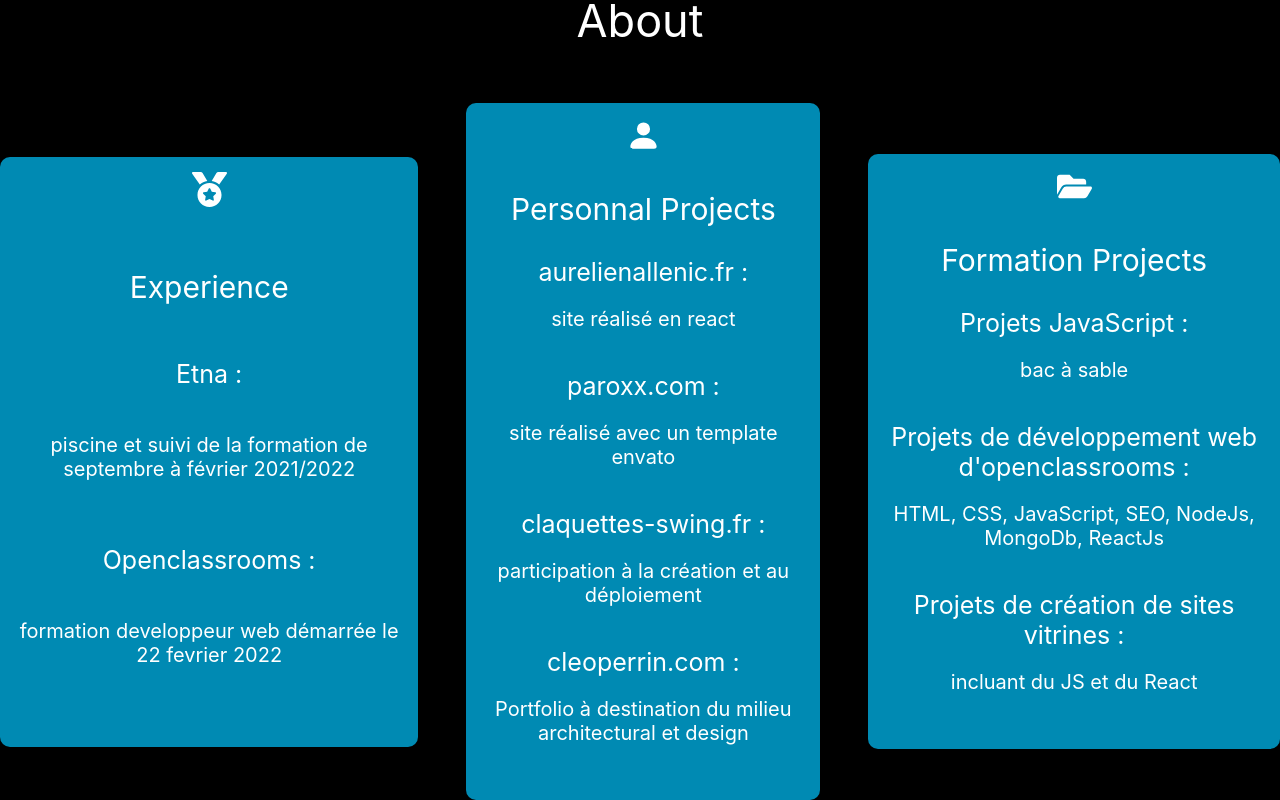
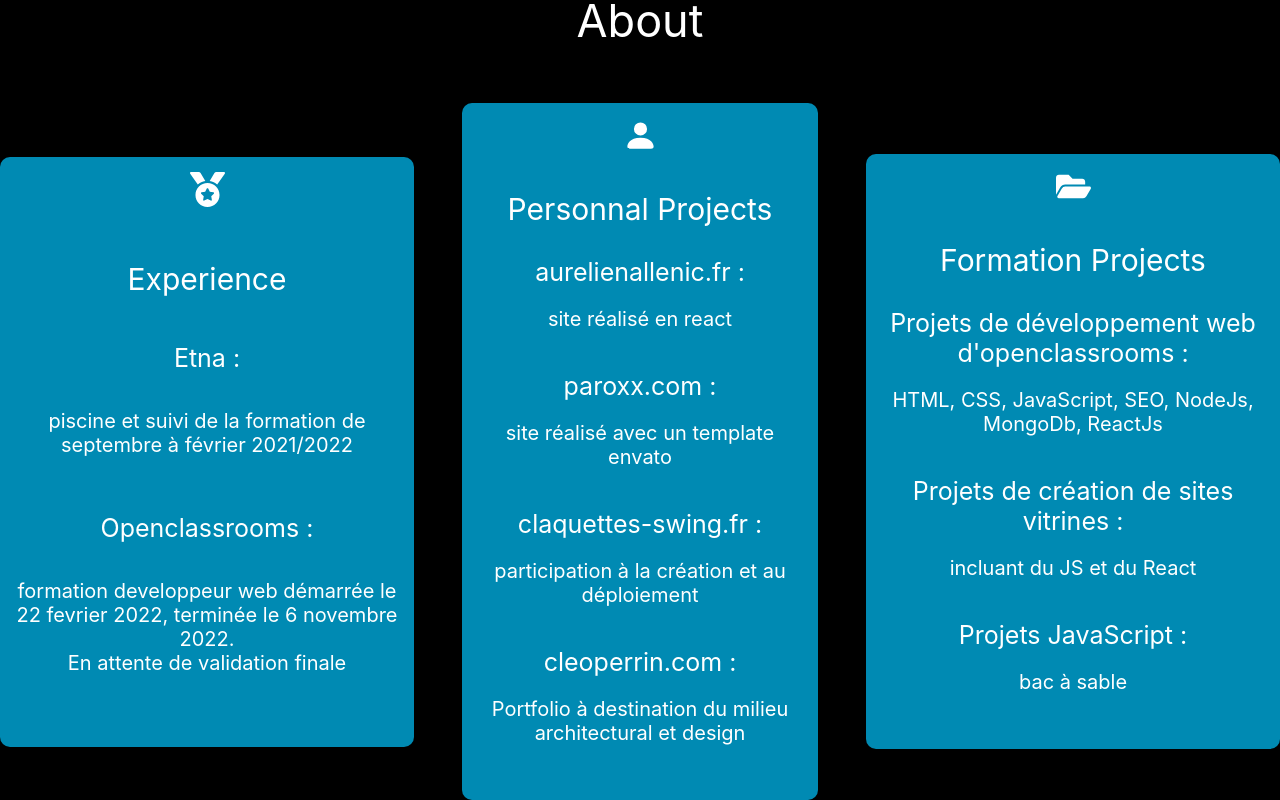
Before and after one commit to AurelienAllenic/aurelienallenic.fr-portfolio, a React (Create React App) app: page / in a window 1280 px wide. Shown: the part 952-1752 px from the top of the page. Built offline with nearby package versions, Linux system fonts and the light colour scheme.

Commit message:
(feat) added design to about section

```diff
--- a/src/components/about/About.jsx
+++ b/src/components/about/About.jsx
@@ -1,5 +1,5 @@
 import React from 'react'
-import { ContainerAbout, Cards, Card, AboutIcon, AboutTitle, AboutSecondTitle, AboutContent } from "../../style/About"
+import { ContainerAbout, Cards, Card, AboutIcon, AboutTitle, AboutSecondTitle, AboutSecondTitleLink, AboutContent } from "../../style/About"
 import { SectionTitle } from '../../style/General';
 import { FaMedal } from "react-icons/fa"
 import { BsFillPersonFill } from "react-icons/bs"
@@ -16,32 +16,32 @@ const About = () => {
                         <Card>
                             <AboutIcon><FaMedal /></AboutIcon>
                             <AboutTitle>Experience</AboutTitle>
-                            <AboutSecondTitle>Etna :</AboutSecondTitle>
+                            <AboutSecondTitleLink href='https://etna.io/' target="_blank">Etna :</AboutSecondTitleLink>
                             <AboutContent>piscine et suivi de la formation de septembre à février 2021/2022</AboutContent>
-                            <AboutSecondTitle>Openclassrooms :</AboutSecondTitle>
-                            <AboutContent>formation developpeur web démarrée le 22 fevrier 2022</AboutContent>
+                            <AboutSecondTitleLink href='https://openclassrooms.com/' target="_blank">Openclassrooms :</AboutSecondTitleLink>
+                            <AboutContent>formation developpeur web démarrée le 22 fevrier 2022, terminée le 6 novembre 2022.<br /> En attente de validation finale</AboutContent>
                         </Card>
                         <Card>
                             <AboutIcon><BsFillPersonFill /></AboutIcon>
                             <AboutTitle>Personnal Projects</AboutTitle>
-                            <AboutSecondTitle>aurelienallenic.fr :</AboutSecondTitle>
+                            <AboutSecondTitleLink href='https://aurelienallenic.fr' target="_blank">aurelienallenic.fr :</AboutSecondTitleLink>
                             <AboutContent>site réalisé en react</AboutContent>
-                            <AboutSecondTitle>paroxx.com :</AboutSecondTitle>
+                            <AboutSecondTitleLink href='https://paroxx.com' target="_blank">paroxx.com :</AboutSecondTitleLink>
                             <AboutContent>site réalisé avec un template envato</AboutContent>
-                            <AboutSecondTitle>claquettes-swing.fr :</AboutSecondTitle>
+                            <AboutSecondTitleLink href='https://claquettes-swing.fr' target="_blank">claquettes-swing.fr :</AboutSecondTitleLink>
                             <AboutContent>participation à la création et au déploiement</AboutContent>
-                            <AboutSecondTitle>cleoperrin.com :</AboutSecondTitle>
+                            <AboutSecondTitleLink href='https://cleoperrin.com' target="_blank">cleoperrin.com :</AboutSecondTitleLink>
                             <AboutContent>Portfolio à destination du milieu architectural et design</AboutContent>
                         </Card>
                         <Card>
                             <AboutIcon><FaFolderOpen /></AboutIcon>
                             <AboutTitle>Formation Projects</AboutTitle>
-                            <AboutSecondTitle>Projets JavaScript :</AboutSecondTitle>
-                            <AboutContent>bac à sable</AboutContent>
                             <AboutSecondTitle>Projets de développement web d'openclassrooms :</AboutSecondTitle>
                             <AboutContent>HTML, CSS, JavaScript, SEO, NodeJs, MongoDb, ReactJs</AboutContent>
                             <AboutSecondTitle>Projets de création de sites vitrines :</AboutSecondTitle>
                             <AboutContent>incluant du JS et du React</AboutContent>
+                            <AboutSecondTitle>Projets JavaScript :</AboutSecondTitle>
+                            <AboutContent>bac à sable</AboutContent>
                         </Card>
                     </Cards>
                 </ContainerAbout>
--- a/src/index.css
+++ b/src/index.css
@@ -20,6 +20,3 @@ ul{
 .img-home{
   width: 100%;
 }
-.img-home2{
-
-}
--- a/src/style/About.js
+++ b/src/style/About.js
@@ -27,12 +27,14 @@ color: white;
 height: auto;
 min-height: 70vh;
 width: auto;
+max-width: 30%;
 padding: 15px;
 border-radius: 10px 10px 10px 10px;
 &:hover{
-    color: ${colors.primary};
-    background-color: white;
+    background-color: transparent;
+    border: 1px solid white;
 }
+
 `
 export const AboutIcon = styled.span`
 font-size: 35px;
@@ -47,3 +49,10 @@ export const AboutContent = styled.p`
 font-size: 20px;
 padding-bottom: 20px;
 `
+export const AboutSecondTitleLink = styled.a`
+font-size: 25px;
+color: white;
+&:hover{
+    color: ${colors.primary};
+}
+`
```
